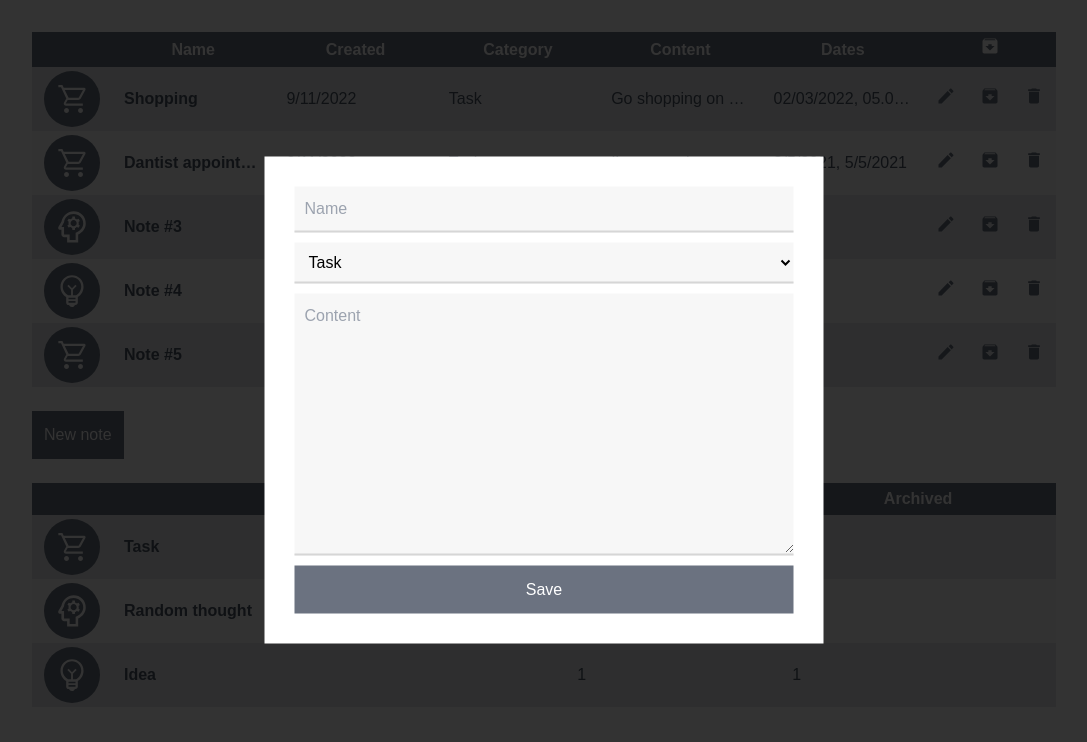
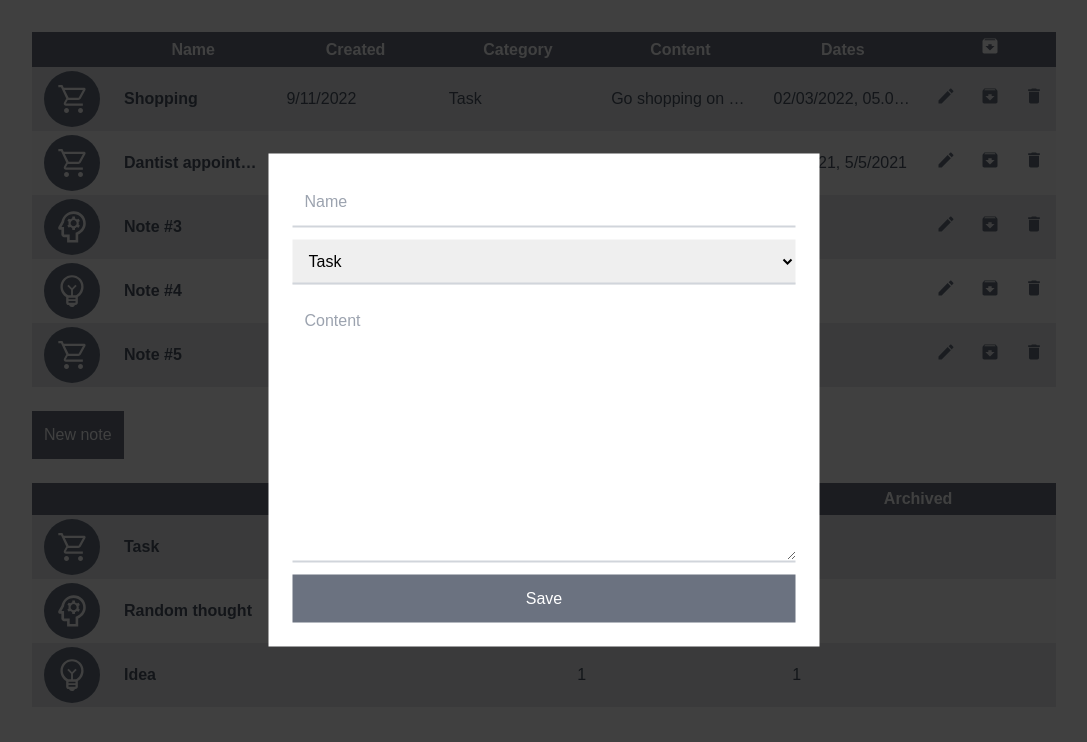
Before and after one commit to shevelidze/radency-hometask-2, a React (Create React App) app: page / in a window 1280 px wide. Both pictures are taken after a click on the button "New note". Shown: the top 742 px of the page, without its empty margins (96-1183 px from the left). Built offline with nearby package versions, Linux system fonts and the light colour scheme.

Commit message:
Rewrite the form and the input components

```diff
--- a/src/components/Input/Input.module.css
+++ /dev/null
@@ -1,15 +0,0 @@
-.input {
-  --border-color: var(--primary-lighter-color);
-  border: none;
-  border-bottom: 2px solid var(--border-color);
-  background: var(--primary-lightest-color);
-  padding: var(--spacing-2);
-
-  font-family: sans-serif;
-  font-size: 1rem;
-}
-
-.input:focus {
-  outline: none;
-  --border-color: var(--primary-color);
-}
--- a/src/components/Input/index.tsx
+++ b/src/components/Input/index.tsx
@@ -1,5 +1,5 @@
 import React from 'react';
-import styles from './Input.module.css';
+import ClassList from '../../utils/classList';
 
 interface InputInputProps extends React.InputHTMLAttributes<HTMLInputElement> {
   tag: 'input';
@@ -20,8 +20,19 @@ export type InputProps =
   | InputSelectProps
   | InputTextAreaProps;
 
-const Input: React.FC<InputProps> = ({ tag, ...props }) => {
-  return React.createElement(tag, { ...props, className: styles.input });
+const Input: React.FC<InputProps> = ({ tag, className, ...props }) => {
+  const classList = new ClassList(
+    'border-solid border-b-2 border-gray-300',
+    'outline-none focus:border-gray-600',
+    'p-3',
+    'transition',
+    className
+  );
+
+  return React.createElement(tag, {
+    ...props,
+    className: classList.compose(),
+  });
 };
 
 export default Input;
--- a/src/components/NoteFormProvider/NoteForm/NoteForm.module.css
+++ /dev/null
@@ -1,15 +0,0 @@
-.noteForm {
-  position: fixed;
-
-  top: 50%;
-  left: 50%;
-
-  transform: translate(-50%, -50%);
-
-  background: white;
-  padding: 30px;
-
-  display: flex;
-  gap: 10px;
-  flex-direction: column;
-}
--- a/src/components/NoteFormProvider/NoteForm/index.tsx
+++ b/src/components/NoteFormProvider/NoteForm/index.tsx
@@ -1,8 +1,8 @@
 import React from 'react';
 import Button from '../../Button';
-import styles from './NoteForm.module.css';
 import Input from '../../Input';
 import categories from '../../../configs/categories';
+import ClassList from '../../../utils/classList';
 
 export interface NoteFormProps
   extends React.FormHTMLAttributes<HTMLFormElement> {
@@ -15,7 +15,13 @@ export interface NoteFormProps
 
 const NoteForm: React.FC<NoteFormProps> = ({ initialValues, ...props }) => {
   return (
-    <form {...props} className={styles.noteForm}>
+    <form
+      {...props}
+      className={new ClassList(
+        'fixed left-1/2 top-1/2 flex flex-col gap-3',
+        'p-6 bg-white -translate-x-1/2 -translate-y-1/2'
+      ).compose()}
+    >
       <Input
         tag="input"
         type="text"
--- a/src/components/NoteFormProvider/NoteFormProvider.module.css
+++ /dev/null
@@ -1,10 +0,0 @@
-.formBackground {
-  position: fixed;
-
-  top: 0;
-  left: 0;
-  right: 0;
-  bottom: 0;
-
-  background: rgba(0, 0, 0, 0.8);
-}
--- a/src/components/NoteFormProvider/index.tsx
+++ b/src/components/NoteFormProvider/index.tsx
@@ -1,7 +1,6 @@
 import React, { useState } from 'react';
 import NoteFormContext from './NoteFormContext';
 import NoteForm from './NoteForm';
-import styles from './NoteFormProvider.module.css';
 import { type Note } from '../../redux/slices/notes';
 import { useAppDispatch } from '../../redux/hooks';
 import { add, update } from '../../redux/slices/notes';
@@ -19,7 +18,7 @@ const NoteFormProvider: React.FC<React.PropsWithChildren> = ({ children }) => {
       {note !== undefined && (
         <>
           <button
-            className={styles.formBackground}
+            className="fixed inset-0 bg-black opacity-75"
             onClick={() => setNote(undefined)}
           />
           <NoteForm
--- /dev/null
+++ b/src/utils/classList.ts
@@ -0,0 +1,18 @@
+export default class ClassList {
+  public constructor(...args: (string | undefined)[]) {
+    this.classes = args.filter(
+      (className) => className !== undefined
+    ) as string[];
+  }
+  public add(className?: string) {
+    if (className === undefined) return;
+
+    this.classes.push(className);
+  }
+  public compose() {
+    if (this.classes.length === 0) return;
+
+    return this.classes.join(' ');
+  }
+  private classes: string[];
+}
```
